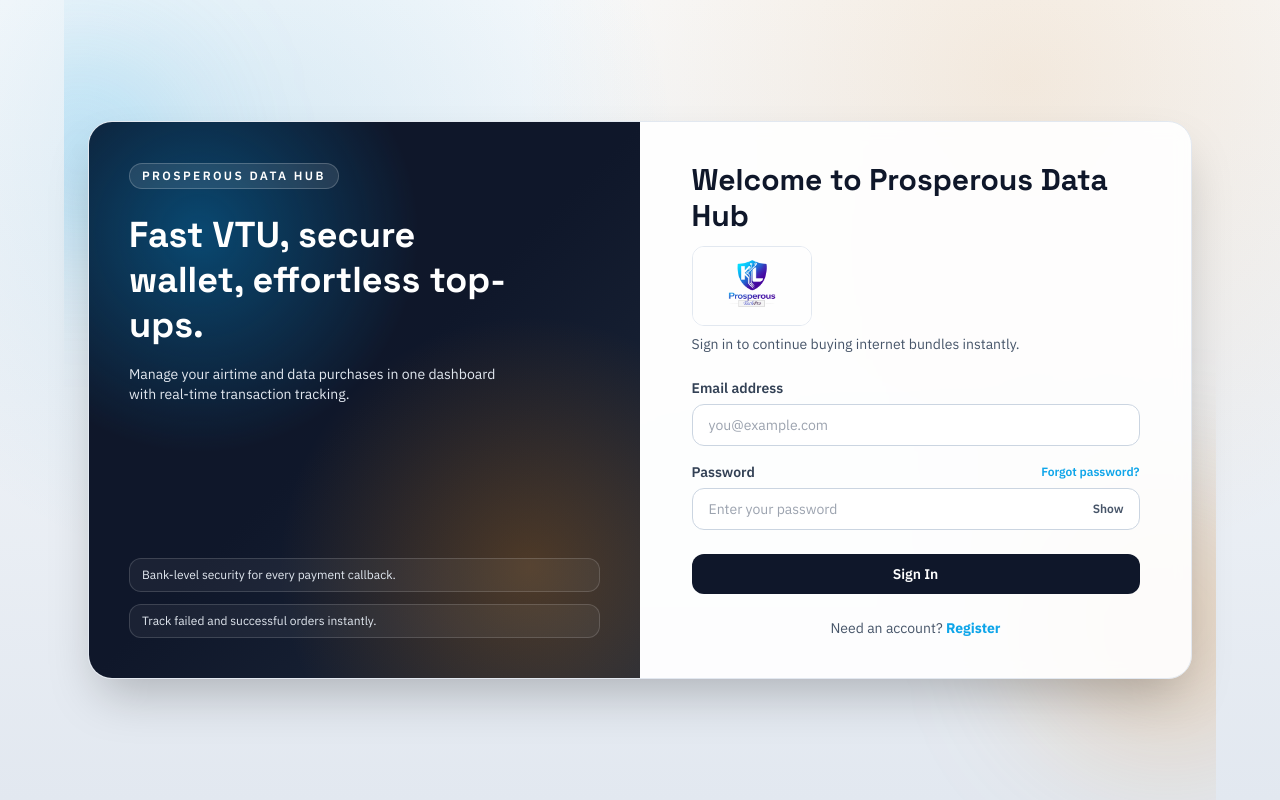
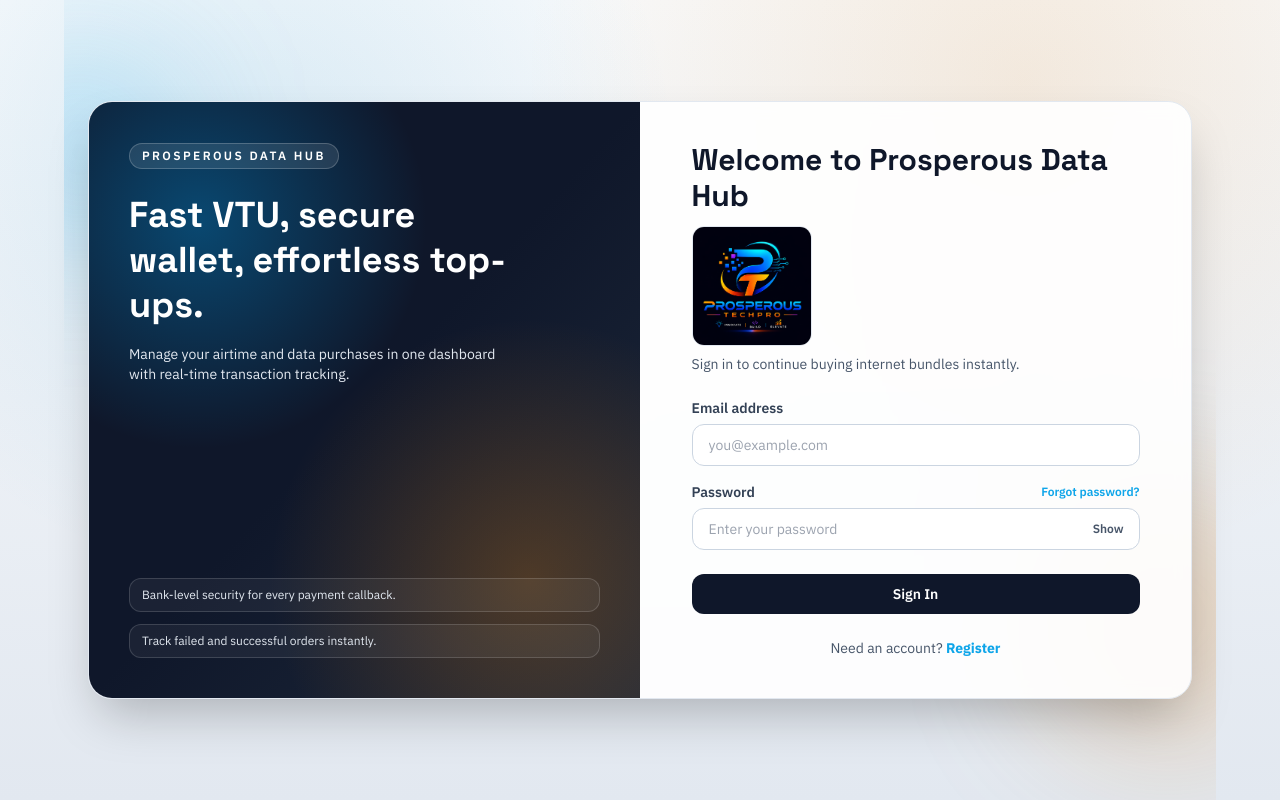
Before and after one commit to Prosperous-KL/data-hub, a Next.js app in the folder frontend/: page /login in a window 1280 px wide. Built offline with nearby package versions, Linux system fonts and the light colour scheme; no server answers.

Commit message:
feat(frontend): switch branding to ProsperousLogo

```diff
--- a/frontend/app/(auth)/login/page.js
+++ b/frontend/app/(auth)/login/page.js
@@ -73,8 +73,8 @@
             </h1>
             <div className="mt-3">
               <Image
-                src="/logo.jpg"
-                alt="Prosperous TechPro logo"
+                src="/ProsperousLogo.png"
+                alt="Prosperous Data Hub logo"
                 width={120}
                 height={120}
                 className="rounded-xl border border-slate-200 object-cover"
--- a/frontend/app/layout.js
+++ b/frontend/app/layout.js
@@ -6,7 +6,22 @@
 
 export const metadata = {
   title: "Prosperous Data Hub",
-  description: "Ghana VTU internet data bundle platform"
+  description: "Ghana VTU internet data bundle platform",
+  icons: {
+    icon: "/ProsperousLogo.png",
+    apple: "/ProsperousLogo.png"
+  },
+  openGraph: {
+    title: "Prosperous Data Hub",
+    description: "Ghana VTU internet data bundle platform",
+    images: ["/ProsperousLogo.png"]
+  },
+  twitter: {
+    card: "summary_large_image",
+    title: "Prosperous Data Hub",
+    description: "Ghana VTU internet data bundle platform",
+    images: ["/ProsperousLogo.png"]
+  }
 };
 
 export default function RootLayout({ children }) {
--- a/frontend/components/AppShell.js
+++ b/frontend/components/AppShell.js
@@ -32,8 +32,8 @@
         <div className="flex flex-col gap-4 sm:flex-row sm:items-center sm:justify-between">
           <div className="flex items-center gap-3">
             <Image
-              src="/logo.jpg"
-              alt="Prosperous TechPro logo"
+              src="/ProsperousLogo.png"
+              alt="Prosperous Data Hub logo"
               width={56}
               height={56}
               className="rounded-lg border border-slate-200 object-cover"
```
Also changed, not shown: frontend/public/ProsperousLogo.png (added), 1 other file (tests, documents, lock files or other folders).
